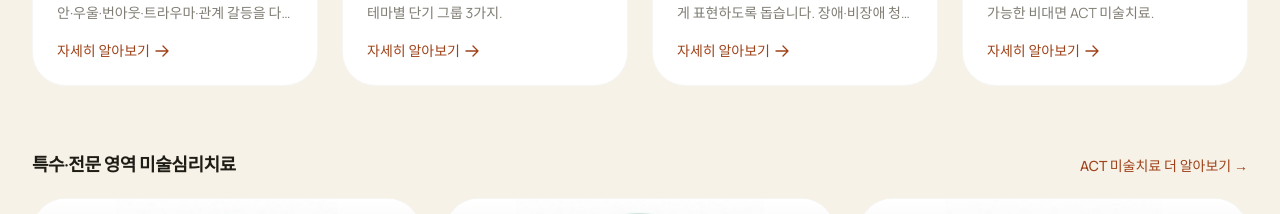
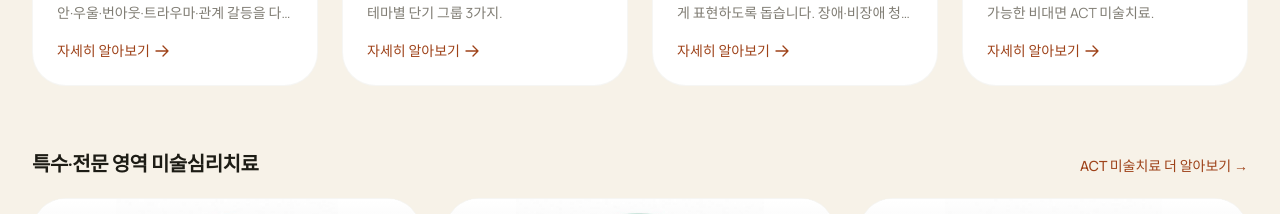
Before and after one commit to act-art-center/actartcenter.com, a Next.js app: page / in a window 1280 px wide. Shown: the part 3663-3877 px from the top of the page. Built offline with nearby package versions, Linux system fonts and the light colour scheme.

Commit message:
style(home): enlarge specialty services heading

```diff
--- a/src/components/sections/ServicesSection.tsx
+++ b/src/components/sections/ServicesSection.tsx
@@ -104,7 +104,7 @@ export function ServicesSection() {
         {/* Row 3: 특수·전문 영역 3개 카드 */}
         <div className="mt-14 lg:mt-16">
           <div className="flex items-baseline justify-between mb-5">
-            <h3 className="text-night text-lg font-semibold tracking-tight">특수·전문 영역 미술심리치료</h3>
+            <h3 className="text-night text-xl font-semibold tracking-tight">특수·전문 영역 미술심리치료</h3>
             <Link
               href="/act-approach"
               className="text-sm text-secondary-500 font-medium hover:underline underline-offset-4"
```
